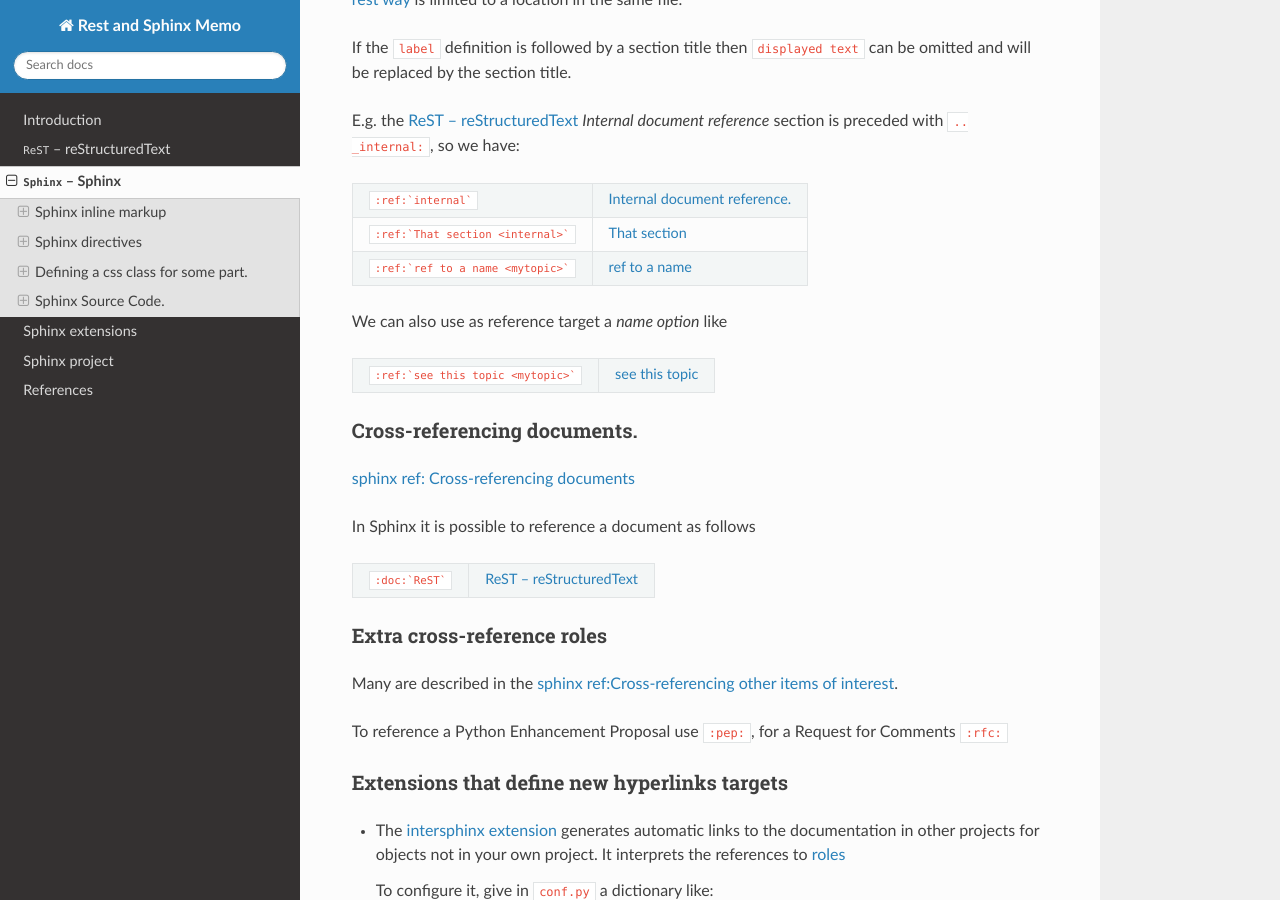
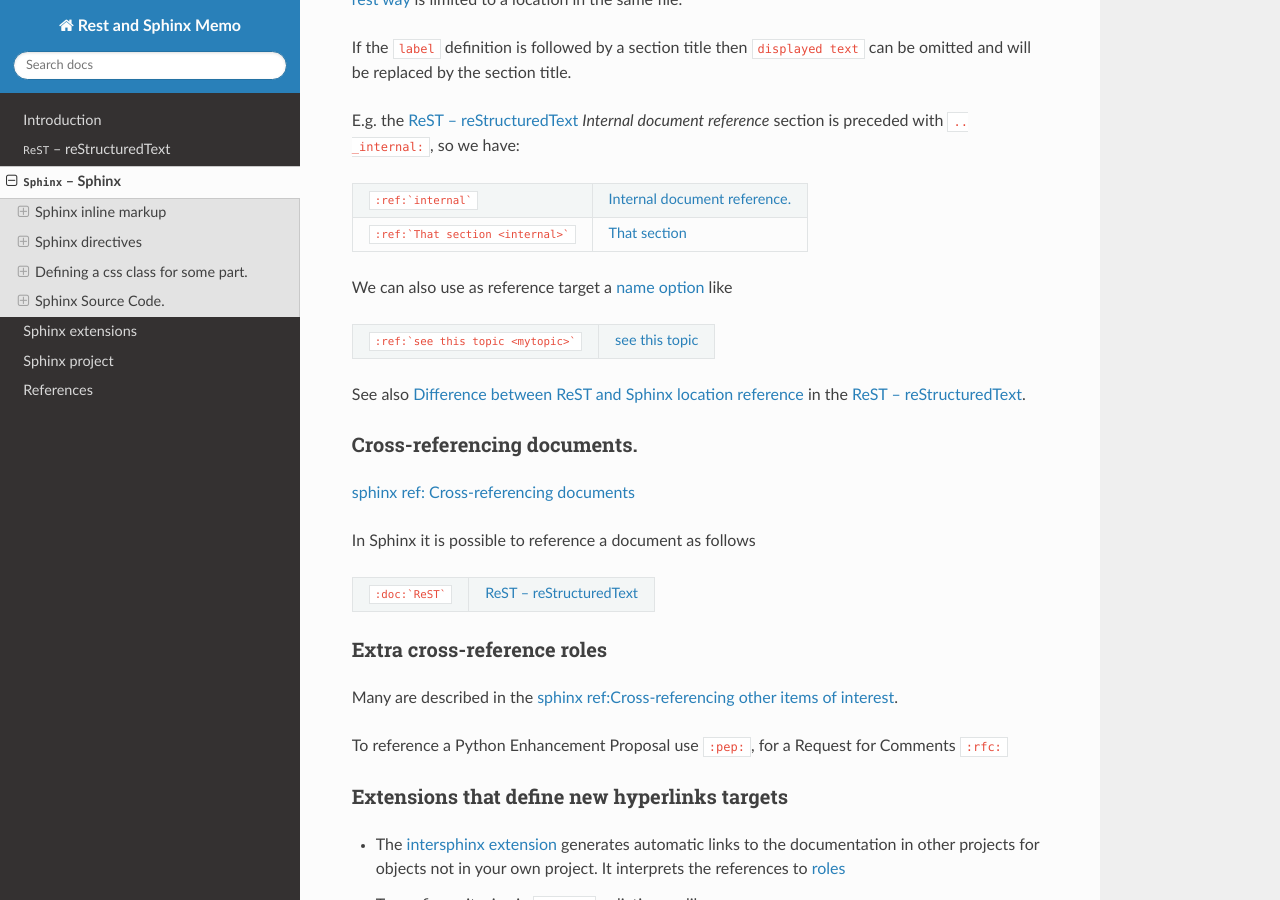
Before and after one commit to marczz/rest-sphinx-memo, a Sphinx documentation site: the page built from source/Sphinx.rst, in a window 1280 px wide and 900 px high, scrolled down 1024 px. Built offline with Sphinx 7.4.7 and the Read the Docs theme 2.0.0, drawn with Linux system fonts in a browser that asks for light colours; formulas are drawn with MathJax 3; the version number could not be read and is left out.

Commit message:
Sphinx.rst: cross referenced Sphinx vs ResT hyperlinks.

````diff
--- a/source/Sphinx.rst
+++ b/source/Sphinx.rst
@@ -68,15 +68,15 @@
 ================================== ==============================
 ``:ref:`internal```                :ref:`internal`
 ``:ref:`That section <internal>``` :ref:`That section <internal>`
-``:ref:`ref to a name <mytopic>``` :ref:`ref to a name <mytopic>`
 ================================== ==============================
 
-We can also use as reference target a `name option` like
+We can also use as reference target a :ref:`name option <name-option>` like
 
 =================================== ===============================
 ``:ref:`see this topic <mytopic>``` :ref:`see this topic <mytopic>`
 =================================== ===============================
 
+See also :ref:`sphinx vs rest references` in the :doc:`ReST`.
 
 
 Cross-referencing documents.
````
